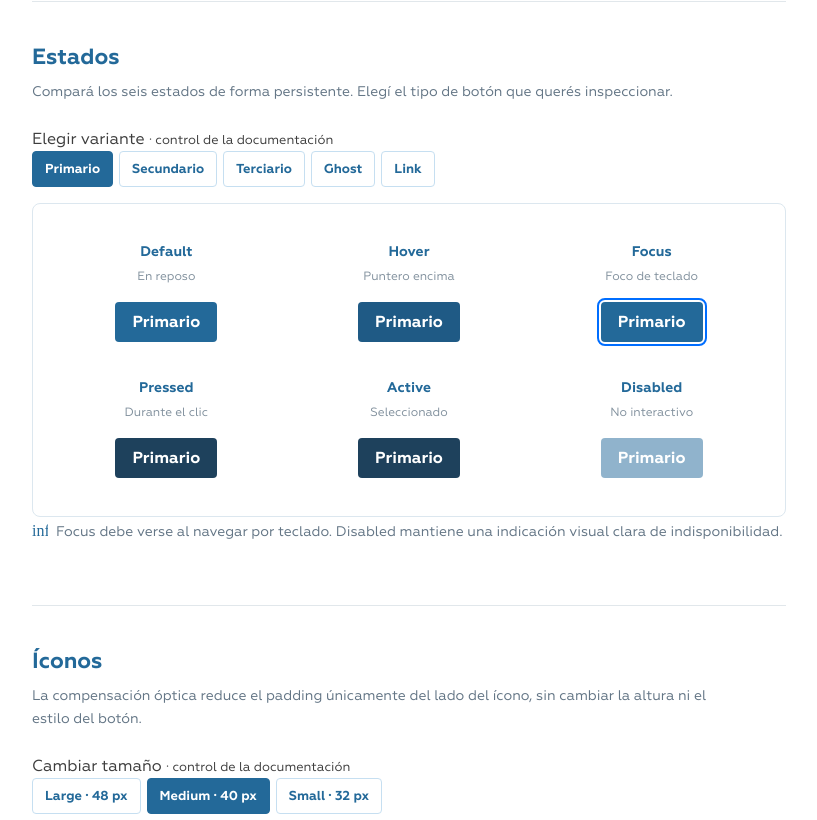
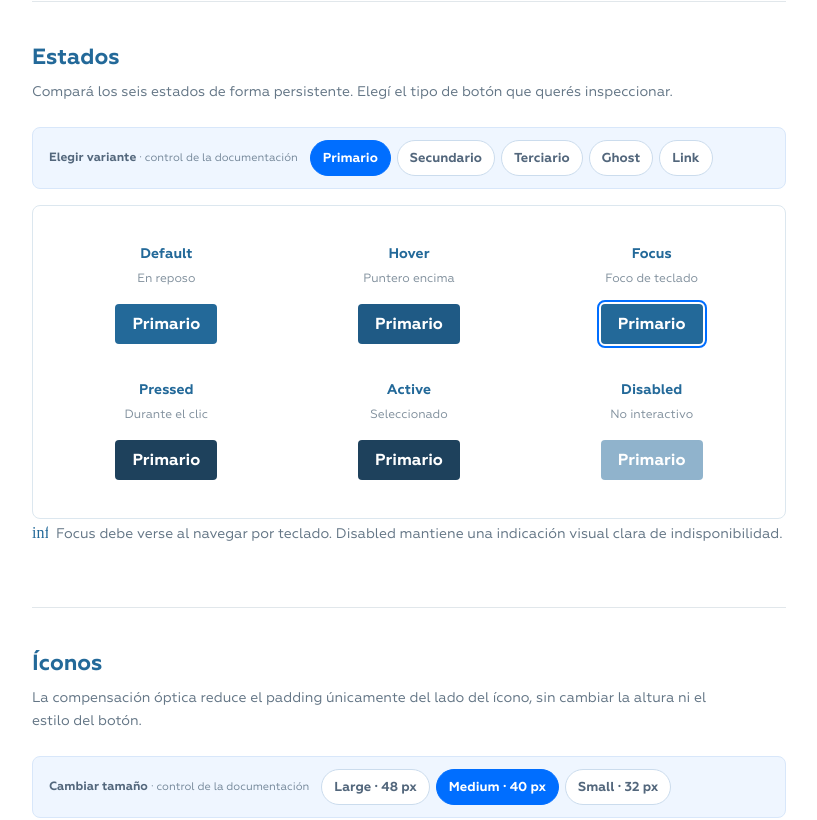
Before and after one commit to SantiagoM96/mlz-muni, a React (Vite) app: page /ui-kit-andy/componentes/boton in a window 1280 px wide. Shown: the part 2520-3340 px from the top of the page, without its empty margins (252-1069 px from the left). Built offline with nearby package versions, Linux system fonts and the light colour scheme; a web font is replaced by a local one.

Commit message:
style(andy): visually separate documentation inspector controls using Info 500 from product components

```diff
--- a/src/pages/andy-kit/andy-kit.css
+++ b/src/pages/andy-kit/andy-kit.css
@@ -504,3 +504,77 @@
 .andy-doc-layout .andy-sidebar .andy-nav-label-link.active{
  color:#1e415c;
 }
+
+
+/* Inspector del catálogo, no componente del producto:
+   los controles de configuración se diferencian de los ejemplos MLZ.
+   Info 500 se reserva aquí para el control elegido; los productos no cambian. */
+.andy-doc-page{
+ --andy-doc-tool-accent:#006eff;
+ --andy-doc-tool-wash:#eff6ff;
+ --andy-doc-tool-text:#53677c;
+}
+.andy-doc-page .andy-doc-inspector{
+ display:flex;
+ align-items:center;
+ flex-wrap:wrap;
+ gap:var(--mlz-space-12);
+ padding:var(--mlz-space-12) var(--mlz-space-16);
+ margin-bottom:var(--mlz-space-16);
+ background:var(--andy-doc-tool-wash);
+ border:1px solid #d8e7fa;
+ border-radius:var(--mlz-radius-lg);
+}
+.andy-doc-page .andy-doc-inspector-label{
+ flex:0 0 auto;
+ font-size:12px;
+ font-weight:700;
+ line-height:20px;
+ color:var(--andy-doc-tool-text);
+}
+.andy-doc-page .andy-doc-inspector-label small{font-weight:400;font-size:11px;color:#75889a}
+.andy-doc-page .andy-doc-inspector .andy-button-control-row{flex:1;margin:0}
+.andy-doc-page .andy-button-control-row button,
+.andy-doc-page .andy-palette-size-options button{
+ color:var(--andy-doc-tool-text);
+ background:#fff;
+ border:1px solid #cbdced;
+ border-radius:var(--mlz-radius-full);
+ font-weight:600;
+ box-shadow:none;
+}
+.andy-doc-page .andy-button-control-row button:hover:not([aria-pressed=true]),
+.andy-doc-page .andy-palette-size-options button:hover:not([aria-pressed=true]){
+ color:var(--andy-doc-tool-accent);
+ background:#f8fbff;
+ border-color:#8cbcff;
+}
+.andy-doc-page .andy-button-control-row button[aria-pressed=true],
+.andy-doc-page .andy-button-control-row button[aria-pressed=true]:hover,
+.andy-doc-page .andy-palette-size-options button[aria-pressed=true],
+.andy-doc-page .andy-palette-size-options button[aria-pressed=true]:hover{
+ color:#fff;
+ background:var(--andy-doc-tool-accent);
+ border-color:var(--andy-doc-tool-accent);
+}
+.andy-doc-page .andy-button-control-row button:focus-visible,
+.andy-doc-page .andy-palette-size-options button:focus-visible{
+ outline:2px solid var(--andy-doc-tool-accent);
+ outline-offset:2px;
+}
+.andy-doc-page .andy-palette-sizebar.andy-doc-inspector h3{
+ color:var(--andy-doc-tool-text);
+ font-size:14px;
+ line-height:21px;
+ margin:0;
+}
+.andy-doc-page .andy-palette-sizebar.andy-doc-inspector p{font-size:12px;line-height:19px}
+.andy-doc-page .andy-palette-size-options{
+ background:transparent;
+ padding:0;
+}
+@media(max-width:680px){
+ .andy-doc-page .andy-doc-inspector{align-items:stretch;flex-direction:column}
+ .andy-doc-page .andy-doc-inspector-label{flex:auto}
+ .andy-doc-page .andy-doc-inspector .andy-button-control-row{flex:auto}
+}
```
